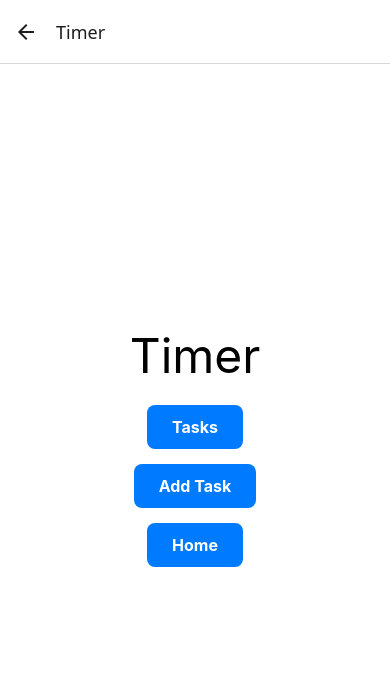
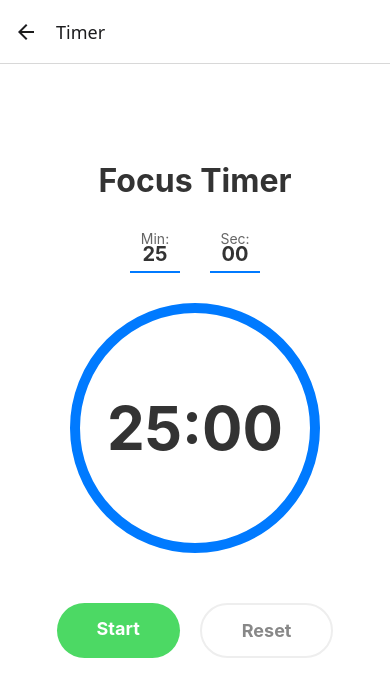
Before and after one commit to alek183/ProductivityApp, a React Native app: screen /Timer in a window 390 px wide. Shown: the top 696 px of the page. Built offline with nearby package versions, Linux system fonts and the light colour scheme.

Commit message:
Date added (addTask), Timer

```diff
--- a/App.js
+++ b/App.js
@@ -9,12 +9,12 @@ export default function App() {
   useEffect(() => {
     const loadTasks = async () => {
       try {
-        const savedTasks = await AsyncStorage.getItem('@task_data');
+        const savedTasks = await AsyncStorage.getItem('@task_list_data');
         if (savedTasks !== null) {
           setTasks(JSON.parse(savedTasks));
         }
       } catch (e) {
-        console.error("Failed to load tasks", e);
+        console.error(e);
       }
     };
     loadTasks();
@@ -24,30 +24,25 @@ export default function App() {
     const saveTasks = async () => {
       try {
         const jsonValue = JSON.stringify(tasks);
-        await AsyncStorage.setItem('@task_data', jsonValue);
+        await AsyncStorage.setItem('@task_list_data', jsonValue);
       } catch (e) {
-        console.error("Failed to save tasks", e);
+        console.error(e);
       }
     };
     saveTasks();
   }, [tasks]);
 
-  // Add
-  const addTask = (text, Date) => {
-    const newTask = { id: Math.random().toString(), title: text, dueDate: Date, completed: false };
+  const addTask = (title, date) => {
+    const newTask = {
+      id: Math.random().toString(),
+      title: title,
+      date: date || 'No date'
+    };
     setTasks([...tasks, newTask]);
   };
 
-  // Delete
   const deleteTask = (id) => {
     setTasks(tasks.filter(task => task.id !== id));
-  };
-
-  // Update
-  const toggleTaskStatus = (id) => {
-    setTasks(tasks.map(task =>
-      task.id === id ? { ...task, completed: !task.completed } : task
-    ));
   };
 
   return (
@@ -56,7 +51,6 @@ export default function App() {
         tasks={tasks}
         addTask={addTask}
         deleteTask={deleteTask}
-        toggleTaskStatus={toggleTaskStatus}
       />
     </NavigationContainer>
   );
--- a/app.json
+++ b/app.json
@@ -30,6 +30,9 @@
       "eas": {
         "projectId": "3b45d191-1831-4550-b8e4-3f352de89b84"
       }
-    }
+    },
+    "plugins": [
+      "@react-native-community/datetimepicker"
+    ]
   }
 }
--- a/package.json
+++ b/package.json
@@ -10,6 +10,7 @@
   },
   "dependencies": {
     "@react-native-async-storage/async-storage": "2.2.0",
+    "@react-native-community/datetimepicker": "8.4.4",
     "@react-navigation/native": "^7.2.2",
     "@react-navigation/stack": "^7.8.10",
     "expo": "~54.0.33",
--- a/src/navigation/StackNavigator.js
+++ b/src/navigation/StackNavigator.js
@@ -7,25 +7,21 @@ import Timer from "../screens/Timer";
 
 const Stack = createStackNavigator();
 
-const MainStackNavigator = ({ tasks, addTask, deleteTask, toggleTaskStatus }) => (
+const MainStackNavigator = ({ tasks, addTask, deleteTask }) => (
     <Stack.Navigator>
         <Stack.Screen name="Home" component={Home} />
-
         <Stack.Screen name="Tasks">
           {(props) => (
             <Tasks
               {...props}
               tasks={tasks}
               deleteTask={deleteTask}
-              toggleTaskStatus={toggleTaskStatus}
             />
           )}
         </Stack.Screen>
-
         <Stack.Screen name="AddTask">
           {(props) => <AddTask {...props} addTask={addTask} />}
         </Stack.Screen>
-
         <Stack.Screen name="Timer" component={Timer} />
     </Stack.Navigator>
 );
--- a/src/screens/AddTask.js
+++ b/src/screens/AddTask.js
@@ -1,36 +1,57 @@
 import React, { useState } from 'react';
-import { View, Text, StyleSheet, TextInput, TouchableOpacity } from 'react-native';
+import { View, Text, StyleSheet, TextInput, TouchableOpacity, KeyboardAvoidingView, Platform } from 'react-native';
+import DateTimePicker from '@react-native-community/datetimepicker';
 
 const AddTask = ({ navigation, addTask }) => {
-  const [text, setText] = useState('');
+  const [title, setTitle] = useState('');
+  const [date, setDate] = useState(new Date());
+  const [show, setShow] = useState(false);
+
+  const onChange = (event, selectedDate) => {
+    const currentDate = selectedDate || date;
+    setShow(Platform.OS === 'ios');
+    setDate(currentDate);
+  };
 
   const handleSave = () => {
-    if (text.length > 0) {
-      addTask(text);
-      setText('');
+    if (title.trim().length > 0) {
+      const formattedDate = date.toLocaleDateString('de-DE');
+      addTask(title, formattedDate);
       navigation.navigate('Tasks');
     }
   };
 
   return (
-    <View style={styles.container}>
-      <Text style={styles.header}>New Task</Text>
+    <KeyboardAvoidingView behavior={Platform.OS === "ios" ? "padding" : "height"} style={styles.container}>
+      <Text style={styles.header}>Add New Task</Text>
+      <View style={styles.inputContainer}>
+        <Text style={styles.label}>Task Name</Text>
+        <TextInput
+          style={styles.input}
+          placeholder="What's on your mind today?"
+          value={title}
+          onChangeText={setTitle}
+        />
 
-      <TextInput
-        style={styles.input}
-        placeholder="What do you want to do?"
-        value={text}
-        onChangeText={(val) => setText(val)}
-      />
+        <Text style={styles.label}>Due Date</Text>
+        <TouchableOpacity style={styles.datePickerButton} onPress={() => setShow(true)}>
+          <Text style={styles.datePickerText}>{date.toLocaleDateString('de-DE')}</Text>
+        </TouchableOpacity>
 
+        {show && (
+          <DateTimePicker
+            value={date}
+            mode="date"
+            display={Platform.OS === 'ios' ? 'spinner' : 'default'}
+            onChange={onChange}
+            minimumDate={new Date()}
+          />
+        )}
+      </View>
       <TouchableOpacity style={styles.saveButton} onPress={handleSave}>
-        <Text style={styles.saveButtonText}>Save Task</Text>
+        <Text style={styles.saveButtonText}>Create Task</Text>
       </TouchableOpacity>
-
-      <TouchableOpacity onPress={() => navigation.goBack()}>
-        <Text style={styles.backText}>Go Back</Text>
-      </TouchableOpacity>
-    </View>
+    </KeyboardAvoidingView>
   );
 };
 
@@ -38,39 +59,52 @@ const styles = StyleSheet.create({
   container: {
     flex: 1,
     padding: 30,
+    backgroundColor: '#fff',
     justifyContent: 'center',
-    backgroundColor: '#fff',
   },
   header: {
-    fontSize: 40,
+    fontSize: 28,
     fontWeight: 'bold',
+    marginBottom: 40,
+    textAlign: 'center',
+  },
+  inputContainer: {
     marginBottom: 30,
-    textAlign: 'center',
+  },
+  label: {
+    fontSize: 14,
+    color: '#007AFF',
+    fontWeight: 'bold',
+    marginBottom: 5,
   },
   input: {
     borderBottomWidth: 2,
-    borderBottomColor: '#007AFF',
-    fontSize: 20,
-    paddingVertical: 10,
-    marginBottom: 30,
+    borderBottomColor: '#eee',
+    fontSize: 18,
+    marginBottom: 25,
+    paddingVertical: 8,
+  },
+  datePickerButton: {
+    paddingVertical: 12,
+    borderBottomWidth: 2,
+    borderBottomColor: '#eee',
+    marginBottom: 25,
+  },
+  datePickerText: {
+    fontSize: 18,
+    color: '#333',
   },
   saveButton: {
     backgroundColor: '#007AFF',
-    padding: 15,
-    borderRadius: 10,
+    padding: 18,
+    borderRadius: 15,
     alignItems: 'center',
-    marginBottom: 20,
   },
   saveButtonText: {
     color: '#fff',
     fontSize: 18,
     fontWeight: 'bold',
   },
-  backText: {
-    color: '#888',
-    textAlign: 'center',
-    fontSize: 16,
-  }
 });
 
 export default AddTask;
--- a/src/screens/Tasks.js
+++ b/src/screens/Tasks.js
@@ -1,38 +1,25 @@
 import React from 'react';
 import { View, Text, StyleSheet, FlatList, TouchableOpacity } from 'react-native';
 
-const Tasks = ({ navigation, tasks, deleteTask, toggleTaskStatus }) => {
+const Tasks = ({ navigation, tasks, deleteTask }) => {
   return (
     <View style={styles.container}>
-      <Text style={styles.header}>My Tasks</Text>
-
+      <Text style={styles.header}>My Schedule</Text>
       <FlatList
         data={tasks}
         keyExtractor={(item) => item.id}
         renderItem={({ item }) => (
           <View style={styles.taskCard}>
-            {/* Click to Toggle Status */}
-            <TouchableOpacity
-              style={styles.textContainer}
-              onPress={() => toggleTaskStatus(item.id)}
-            >
-              <Text style={[
-                styles.taskText,
-                item.completed && styles.completedText
-              ]}>
-                {item.title}
-              </Text>
-            </TouchableOpacity>
-
-            {/* Click to Delete */}
+            <View style={styles.textContainer}>
+              <Text style={styles.taskTitle}>{item.title}</Text>
+              <Text style={styles.taskDate}>{item.date}</Text>
+            </View>
             <TouchableOpacity onPress={() => deleteTask(item.id)}>
               <Text style={styles.deleteButton}>✕</Text>
             </TouchableOpacity>
           </View>
         )}
       />
-
-      {/* Floating Action Button for Adding */}
       <TouchableOpacity
         style={styles.fab}
         onPress={() => navigation.navigate('AddTask')}
@@ -46,7 +33,7 @@ const Tasks = ({ navigation, tasks, deleteTask, toggleTaskStatus }) => {
 const styles = StyleSheet.create({
   container: {
     flex: 1,
-    backgroundColor: '#f5f5f5',
+    backgroundColor: '#f8f9fa',
     paddingTop: 50,
   },
   header: {
@@ -58,50 +45,49 @@ const styles = StyleSheet.create({
   taskCard: {
     flexDirection: 'row',
     backgroundColor: '#fff',
-    padding: 20,
+    padding: 16,
     marginVertical: 8,
-    marginHorizontal: 16,
-    borderRadius: 12,
+    marginHorizontal: 20,
+    borderRadius: 15,
     alignItems: 'center',
-    elevation: 3,
-    shadowColor: '#000',
-    shadowOffset: { width: 0, height: 2 },
-    shadowOpacity: 0.1,
+    elevation: 4,
   },
   textContainer: {
     flex: 1,
   },
-  taskText: {
+  taskTitle: {
     fontSize: 18,
+    fontWeight: '600',
     color: '#333',
   },
-  completedText: {
-    textDecorationLine: 'line-through',
-    color: '#aaa',
+  taskDate: {
+    fontSize: 14,
+    color: '#007AFF',
+    marginTop: 4,
   },
   deleteButton: {
     color: '#FF3B30',
     fontSize: 22,
     fontWeight: 'bold',
-    paddingLeft: 10,
+    padding: 5,
   },
   fab: {
     position: 'absolute',
     bottom: 30,
     right: 30,
     backgroundColor: '#007AFF',
-    width: 60,
-    height: 60,
-    borderRadius: 30,
+    width: 65,
+    height: 65,
+    borderRadius: 32.5,
     justifyContent: 'center',
     alignItems: 'center',
-    elevation: 5,
+    elevation: 8,
   },
   fabText: {
     color: '#fff',
-    fontSize: 30,
-    fontWeight: 'bold',
-  }
+    fontSize: 35,
+    fontWeight: '300',
+  },
 });
 
 export default Tasks;
--- a/src/screens/Timer.js
+++ b/src/screens/Timer.js
@@ -1,37 +1,101 @@
-import React from 'react';
-import { View, Text, StyleSheet, TouchableOpacity } from 'react-native';
+import React, { useState, useEffect } from 'react';
+import { View, Text, StyleSheet, TouchableOpacity, TextInput, Keyboard } from 'react-native';
 
-const Timer = ({ navigation }) => {
+const Timer = () => {
+  const [minInput, setMinInput] = useState('25');
+  const [secInput, setSecInput] = useState('00');
+  const [secondsLeft, setSecondsLeft] = useState(1500);
+  const [isActive, setIsActive] = useState(false);
+
+  useEffect(() => {
+    let interval = null;
+    if (isActive && secondsLeft > 0) {
+      interval = setInterval(() => {
+        setSecondsLeft((prev) => prev - 1);
+      }, 1000);
+    } else if (secondsLeft === 0) {
+      setIsActive(false);
+      clearInterval(interval);
+    } else {
+      clearInterval(interval);
+    }
+    return () => clearInterval(interval);
+  }, [isActive, secondsLeft]);
+
+  const updateSeconds = (m, s) => {
+    const total = (parseInt(m) || 0) * 60 + (parseInt(s) || 0);
+    setSecondsLeft(total);
+  };
+
+  const handleMinChange = (text) => {
+    setMinInput(text);
+    updateSeconds(text, secInput);
+  };
+
+  const handleSecChange = (text) => {
+    setSecInput(text);
+    updateSeconds(minInput, text);
+  };
+
+  const formatTime = (totalSeconds) => {
+    const mins = Math.floor(totalSeconds / 60);
+    const secs = totalSeconds % 60;
+    return `${mins < 10 ? '0' : ''}${mins}:${secs < 10 ? '0' : ''}${secs}`;
+  };
+
+  const resetTimer = () => {
+    setIsActive(false);
+    updateSeconds(minInput, secInput);
+  };
+
   return (
     <View style={styles.container}>
-      <Text style={styles.text}>Timer</Text>
+      <Text style={styles.title}>Focus Timer</Text>
 
-      {/* Task button */}
+      <View style={styles.inputWrapper}>
+        <View style={styles.inputGroup}>
+          <Text style={styles.label}>Min:</Text>
+          <TextInput
+            style={styles.input}
+            keyboardType="number-pad"
+            value={minInput}
+            onChangeText={handleMinChange}
+            onBlur={Keyboard.dismiss}
+            maxLength={2}
+          />
+        </View>
 
-      <TouchableOpacity
-        style={styles.button}
-        onPress={() => navigation.navigate('Tasks')}
-      >
-        <Text style={styles.buttonText}>Tasks</Text>
-      </TouchableOpacity>
+        <View style={styles.inputGroup}>
+          <Text style={styles.label}>Sec:</Text>
+          <TextInput
+            style={styles.input}
+            keyboardType="number-pad"
+            value={secInput}
+            onChangeText={handleSecChange}
+            onBlur={Keyboard.dismiss}
+            maxLength={2}
+          />
+        </View>
+      </View>
 
-      {/* AddTask button */}
+      <View style={styles.timerCircle}>
+        <Text style={styles.timeText}>{formatTime(secondsLeft)}</Text>
+      </View>
 
-      <TouchableOpacity
-        style={styles.button}
-        onPress={() => navigation.navigate('AddTask')}
-      >
-        <Text style={styles.buttonText}>Add Task</Text>
-      </TouchableOpacity>
+      <View style={styles.buttonRow}>
+        <TouchableOpacity
+          style={[styles.button, { backgroundColor: isActive ? '#FF3B30' : '#4CD964' }]}
+          onPress={() => setIsActive(!isActive)}
+        >
+          <Text style={styles.buttonText}>
+            {isActive ? 'Pause' : 'Start'}
+          </Text>
+        </TouchableOpacity>
 
-      {/* Timer button */}
-
-      <TouchableOpacity
-        style={styles.button}
-        onPress={() => navigation.navigate('Home')}
-      >
-        <Text style={styles.buttonText}>Home</Text>
-      </TouchableOpacity>
+        <TouchableOpacity style={styles.resetButton} onPress={resetTimer}>
+          <Text style={styles.resetButtonText}>Reset</Text>
+        </TouchableOpacity>
+      </View>
     </View>
   );
 };
@@ -39,26 +103,86 @@ const Timer = ({ navigation }) => {
 const styles = StyleSheet.create({
   container: {
     flex: 1,
+    backgroundColor: '#fff',
+    alignItems: 'center',
     justifyContent: 'center',
+  },
+  title: {
+    fontSize: 32,
+    fontWeight: 'bold',
+    marginBottom: 30,
+    marginTop: -90,
+    color: '#333',
+  },
+  inputWrapper: {
+    flexDirection: 'row',
+    justifyContent: 'center',
+    gap: 30,
+    marginBottom: 30,
+  },
+  inputGroup: {
     alignItems: 'center',
-    backgroundColor: '#fff',
   },
-  text: {
-    fontSize: 48,
-    marginBottom: 20,
+  label: {
+    fontSize: 14,
+    color: '#666',
+    marginBottom: -5,
+  },
+  input: {
+    borderBottomWidth: 2,
+    borderBottomColor: '#007AFF',
+    fontSize: 20,
+    width: 50,
+    textAlign: 'center',
+    paddingBottom: 5,
+    color: '#333',
+    fontWeight: 'bold',
+  },
+  timerCircle: {
+    width: 250,
+    height: 250,
+    borderRadius: 125,
+    borderWidth: 10,
+    borderColor: '#007AFF',
+    alignItems: 'center',
+    justifyContent: 'center',
+    marginBottom: 50,
+  },
+  timeText: {
+    fontSize: 60,
+    fontWeight: 'bold',
+    color: '#333',
+  },
+  buttonRow: {
+    flexDirection: 'row',
+    gap: 20,
   },
   button: {
-    backgroundColor: '#007AFF',
-    paddingVertical: 12,
-    paddingHorizontal: 25,
-    marginBottom: 15,
-    borderRadius: 8,
+    paddingVertical: 15,
+    paddingHorizontal: 40,
+    borderRadius: 30,
+    minWidth: 120,
+    alignItems: 'center',
   },
   buttonText: {
     color: '#fff',
-    fontSize: 16,
+    fontSize: 18,
     fontWeight: 'bold',
-  }
+  },
+  resetButton: {
+    paddingVertical: 15,
+    paddingHorizontal: 40,
+    borderRadius: 30,
+    borderWidth: 2,
+    borderColor: '#eee',
+    minWidth: 120,
+    alignItems: 'center',
+  },
+  resetButtonText: {
+    color: '#888',
+    fontSize: 18,
+    fontWeight: 'bold',
+  },
 });
 
 export default Timer;
```
Also changed, not shown: 1 other file (tests, documents, lock files or other folders).
